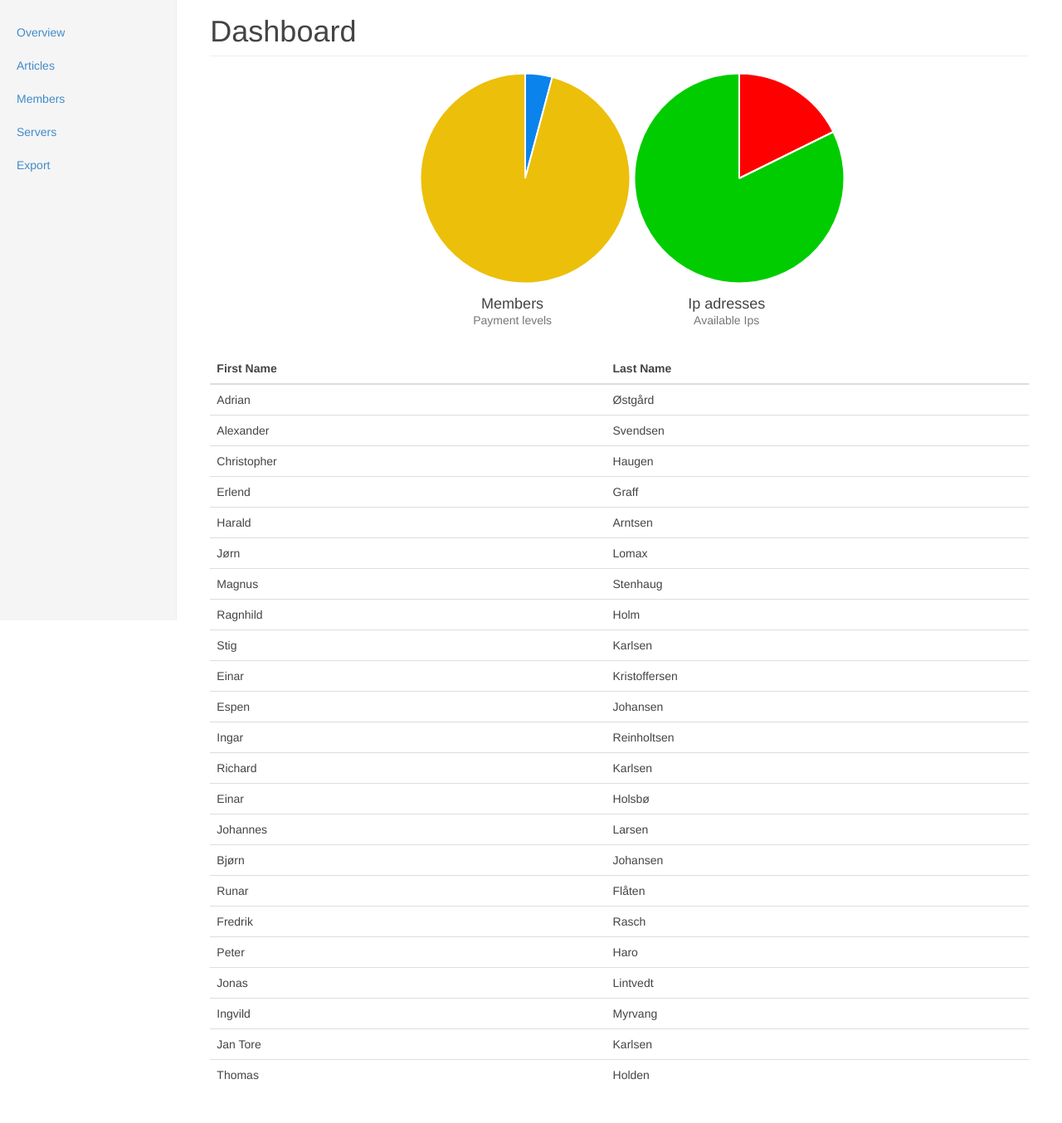
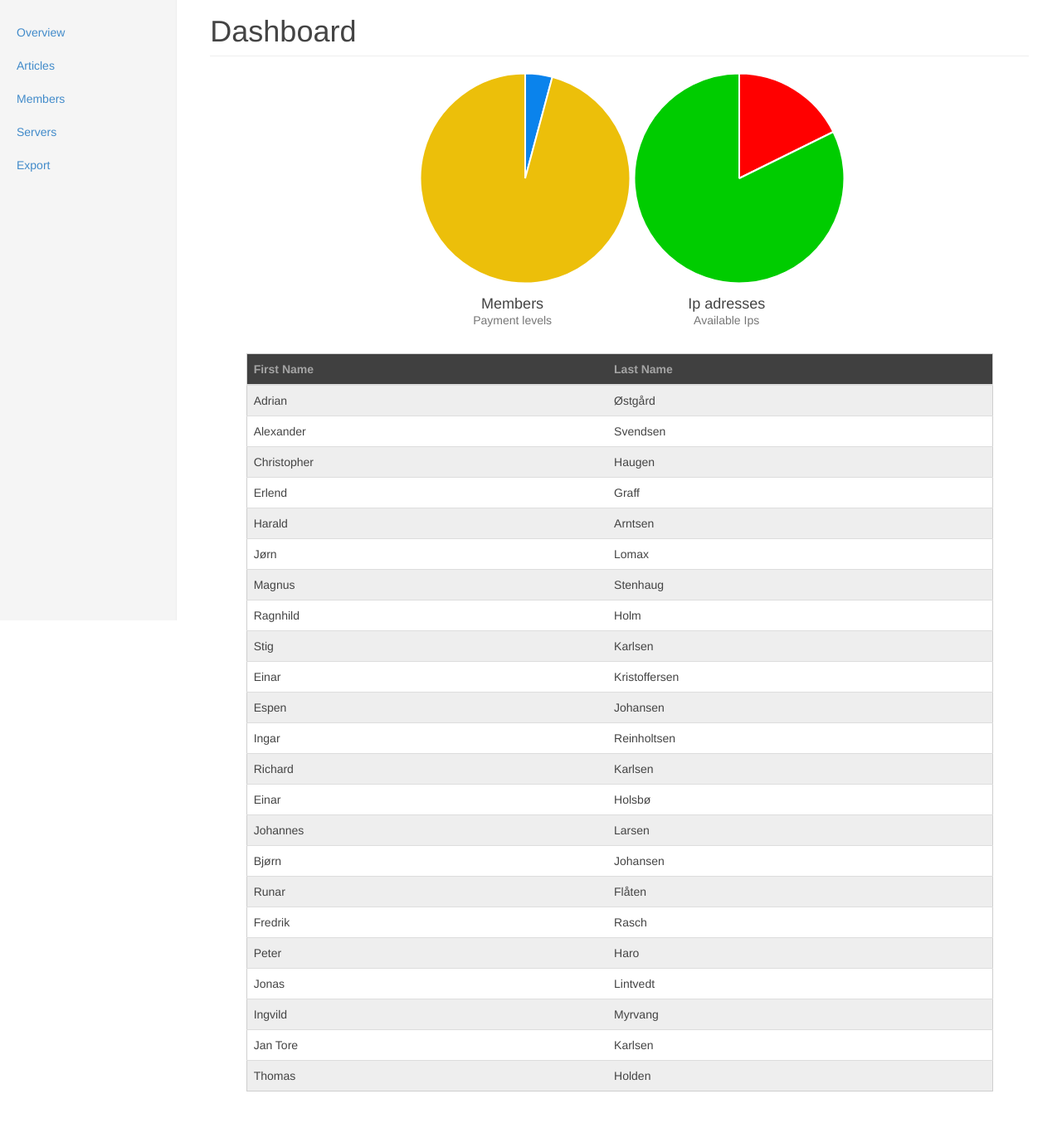
Before and after one commit to jvlomax/dataforeninga, a Flask app: page /admin in a window 1280 px wide. Shown: the part 52-1406 px from the top of the page at 83% size. After the commit the page ends 1368 px from the top, so only its background shows below. Run offline with Flask 2, Linux system fonts and the light colour scheme; data comes from the database, SQL or seed files in the repository; some libraries are stand-ins or nearby versions.

Commit message:
Centered content and added fancy design to table

```diff
--- a/templates/dashboard/overview.html
+++ b/templates/dashboard/overview.html
@@ -23,7 +23,9 @@
                   <span class="text-muted">Available Ips</span>
                 </div>
               </div>
-            <table class="table table-hover">
+
+            <center>
+                <table class="table table-hover extra-wide tab">
                 <thead>
                     <tr>
                         <th>First Name</th>
@@ -36,9 +38,8 @@
                     <td>{{ member.last_name }}</td>
                 </tr>
                 {% endfor %}
-
-
                 </table>
+            </center>
         </div>
     </div>
 </div>
```
Lines whose indentation alone changed are shown as unchanged.
